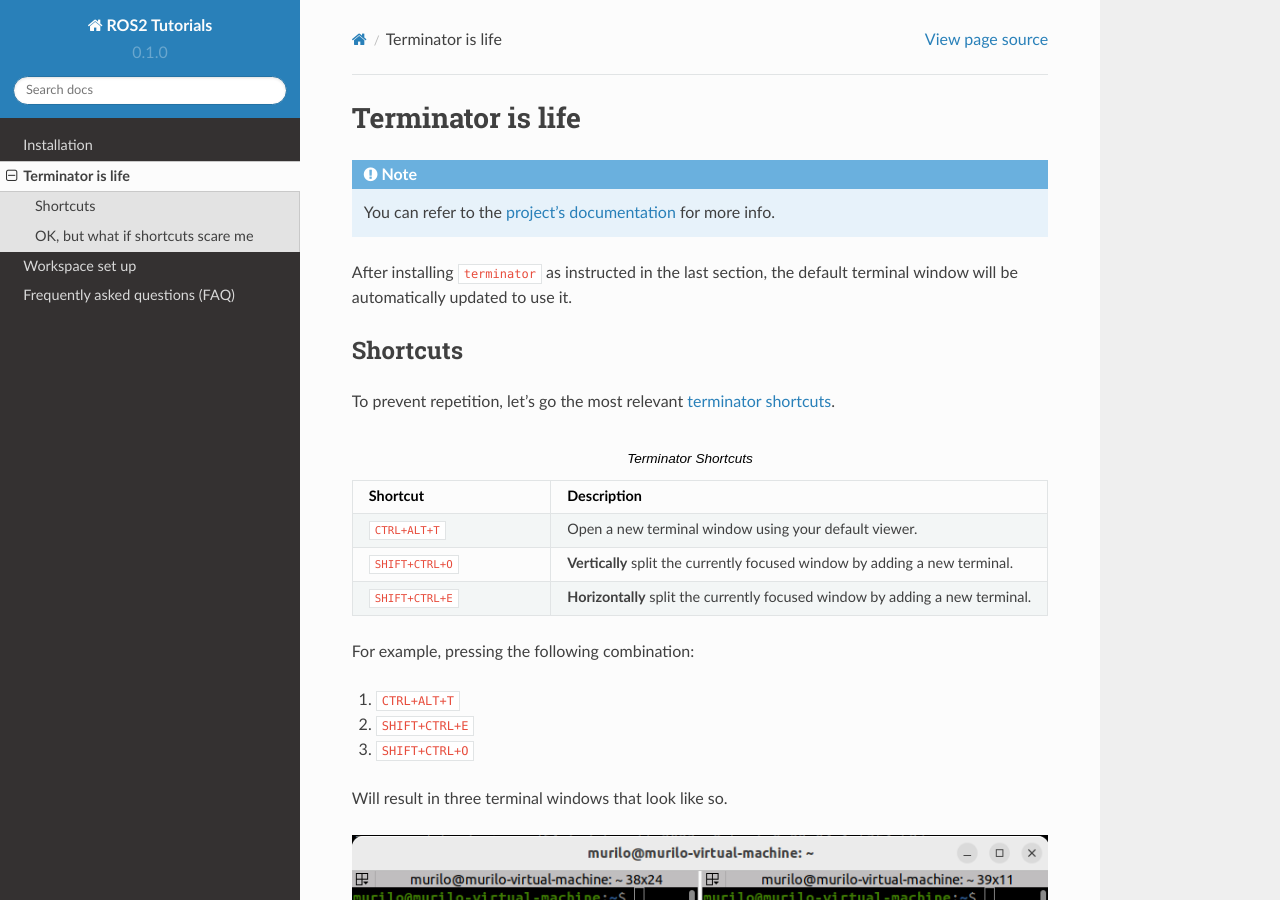
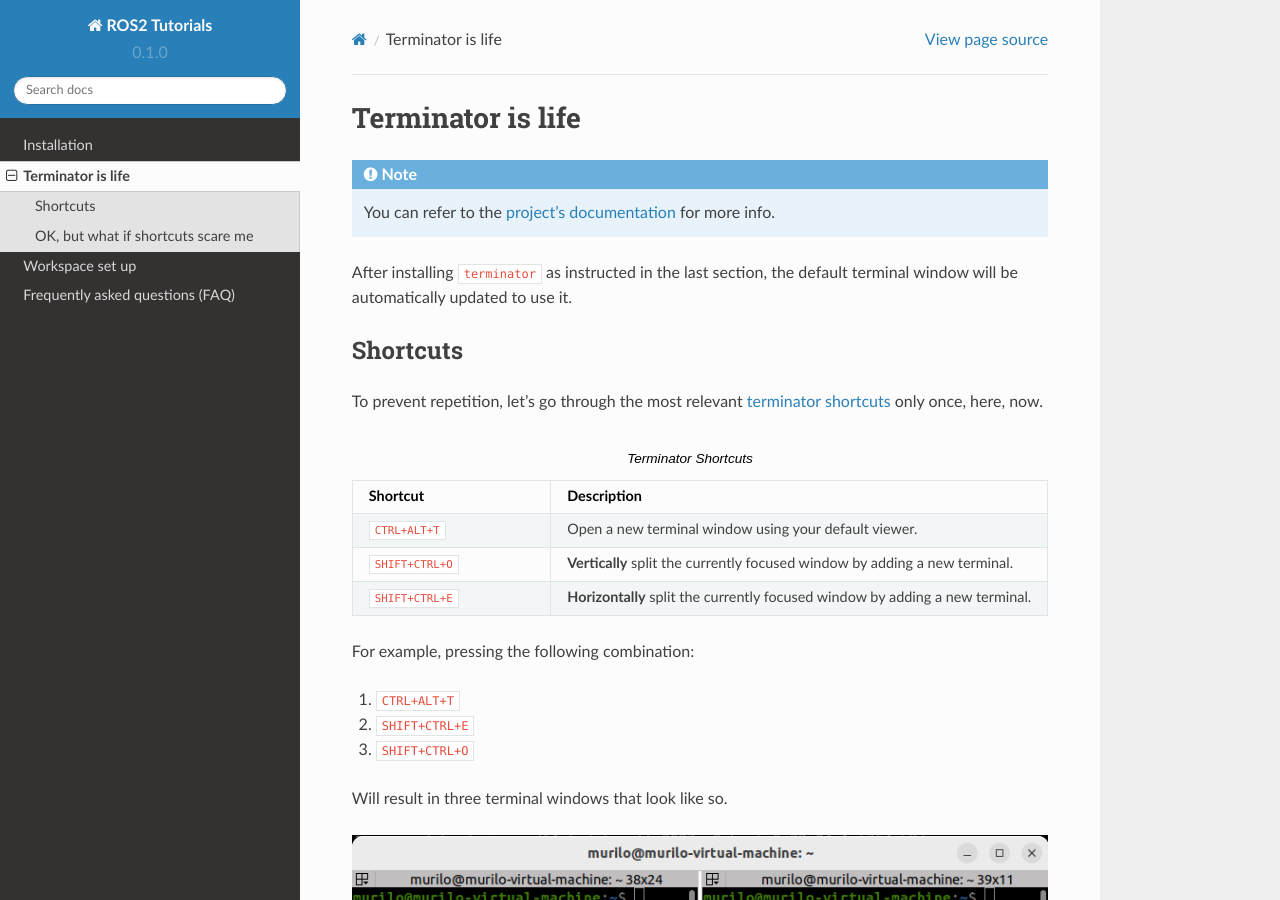
Before and after one commit to mmmarinho/ROS2_Tutorial, a Sphinx documentation site: the page built from docs/source/terminator.rst, in a window 1280 px wide and 900 px high. Built offline with Sphinx 7.4.7 and the Read the Docs theme 2.0.0, drawn with Linux system fonts in a browser that asks for light colours.

Commit message:
Update terminator.rst

```diff
--- a/docs/source/terminator.rst
+++ b/docs/source/terminator.rst
@@ -11,7 +11,7 @@
 Shortcuts
 ---------
 
-To prevent repetition, let's go the most relevant `terminator shortcuts <https://terminator-gtk3.readthedocs.io/en/latest/gettingstarted.html#layout-shortcuts>`_.
+To prevent repetition, let's go through the most relevant `terminator shortcuts <https://terminator-gtk3.readthedocs.io/en/latest/gettingstarted.html#layout-shortcuts>`_ only once, here, now.
 
 .. csv-table:: Terminator Shortcuts
    :file: terminator_shortcuts.csv
```
